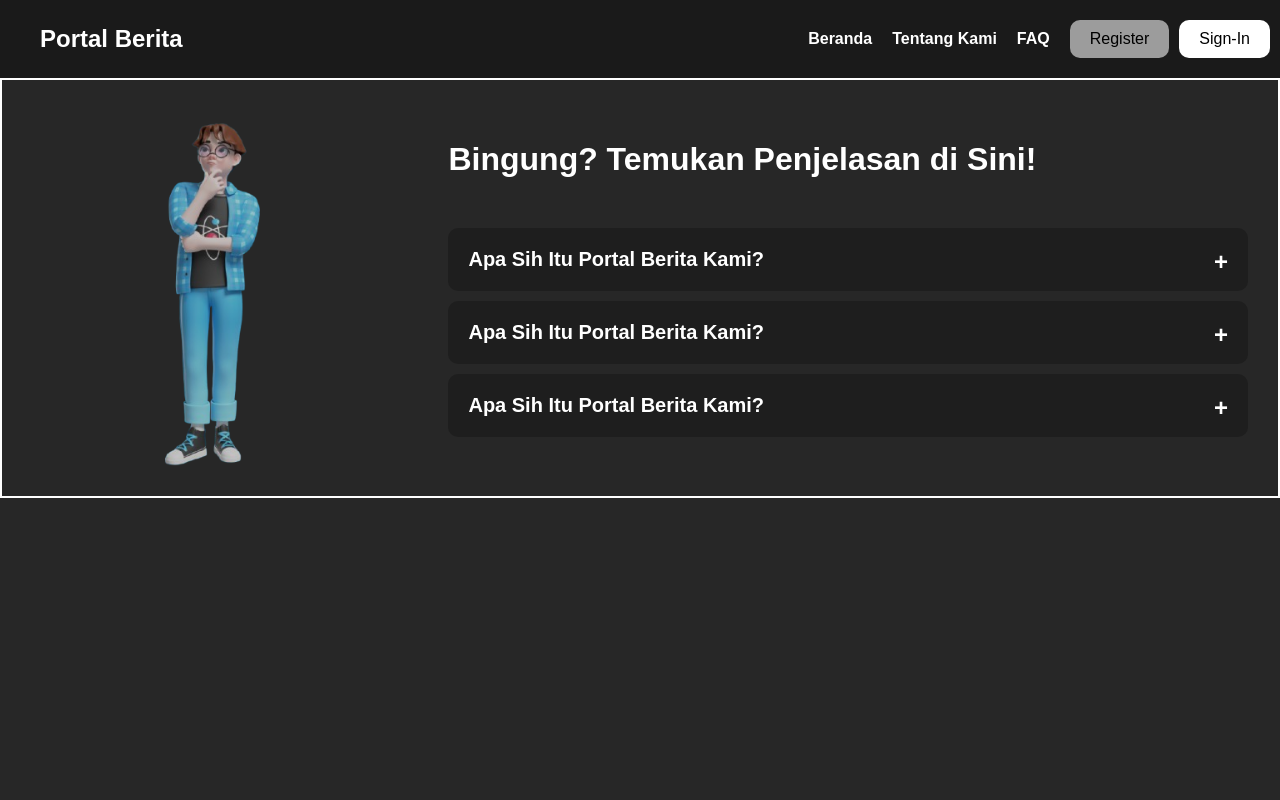
After one commit to imAbizars/portalberita_kelompok1, a PHP site: page /faq.php in a window 1280 px wide. The commit adds this page. Run offline with PHP 8.4, Linux system fonts and the light colour scheme.

```diff
--- a/dashboard.php
+++ b/dashboard.php
@@ -58,5 +58,9 @@ $judul_halaman = $page_titles[$page] ?? 'Dashboard';
         <?php include $page . '.php'; ?>
     </main>
   </div>
+  <script src="https://cdn.ckeditor.com/4.21.0/standard/ckeditor.js"></script>
+<script>
+  CKEDITOR.replace('editor');
+</script>
 </body>
 </html>
--- /dev/null
+++ b/faq.php
@@ -0,0 +1,54 @@
+<html lang="en">
+<head>
+    <meta charset="UTF-8">
+    <meta name="viewport" content="width=device-width, initial-scale=1.0">
+    <title>FAQ</title>
+    <link rel="stylesheet" href="main.css">
+</head>
+<body>
+    <?php include "navbar.php";?>
+    <main class="faq">
+    <div class="faq-img">
+        <img src="./assets//images/faq.jpg" alt="">
+    </div>
+        <div class="faq-container">
+            <h1>Bingung? Temukan Penjelasan di Sini!</h1>
+            <div class="faq-item">
+                <div class="faq-question">
+                    Apa Sih Itu Portal Berita Kami?
+                </div>
+                <div class="faq-answer">
+                    <li>Portal Berita Kami adalah situs yang menyediakan informasi aktual dan terpercaya dari berbagai kategori seperti nasional, teknologi, ekonomi, hiburan, dan lainnya.</li>
+                </div>
+            </div>
+            <div class="faq-item">
+                <div class="faq-question">
+                    Apa Sih Itu Portal Berita Kami?
+                </div>
+                <div class="faq-answer">
+                    <li>Portal Berita Kami adalah situs yang menyediakan informasi aktual dan terpercaya dari berbagai kategori seperti nasional, teknologi, ekonomi, hiburan, dan lainnya.</li>
+                </div>
+            </div>
+            <div class="faq-item">
+                <div class="faq-question">
+                    Apa Sih Itu Portal Berita Kami?
+                </div>
+                <div class="faq-answer">
+                    <li>Portal Berita Kami adalah situs yang menyediakan informasi aktual dan terpercaya dari berbagai kategori seperti nasional, teknologi, ekonomi, hiburan, dan lainnya.</li>
+                </div>
+            </div>
+        </div>
+
+    </main>
+    <script>
+    const faqItems = document.querySelectorAll('.faq-item');
+
+    faqItems.forEach(item => {
+      const question = item.querySelector('.faq-question');
+      question.addEventListener('click', () => {
+        item.classList.toggle('active');
+      });
+    });
+  </script>
+</body>
+</html>
--- a/main.css
+++ b/main.css
@@ -1,3 +1,4 @@
+@import url('https://fonts.googleapis.com/css2?family=Roboto:ital,wght@0,100..900;1,100..900&display=swap');
 body {
   margin: 0;
   font-family: Arial, sans-serif;
@@ -9,7 +10,7 @@ nav {
   top: 0;
   display: flex;
   align-items: center;
-  background-color: #000000;
+  background-color: #1a1a1a;
   padding: 20px 10px 20px 40px;
   position: sticky;
   z-index: 999;
@@ -340,33 +371,103 @@ nav .register:hover{
     background-color: rgb(56, 56, 56);
     padding: 20px 30px 20px 30px;
 }
-.team-grid {
-    display: grid;
-    grid-template-columns: repeat(4, 1fr); /* 4 kolom */
-    gap: 20px;
-    margin-top: 20px;
+
+.team-scroll {
+  display: flex;
+  gap: 20px;
+  overflow-x: auto;
+  padding: 20px 0;
+  margin: 30px auto;
+  scroll-behavior: smooth;
+  -webkit-overflow-scrolling: touch;
+}
+.team-scroll p{
+  font-style: italic;
+}
+.team-scroll::-webkit-scrollbar {
+  display: none; /* Sembunyikan scrollbar */
 }
 
 .team-box {
-    background-color: #f4f4f4;
-    border-radius: 10px;
-    overflow: hidden;
-    box-shadow: 0 4px 6px rgba(0,0,0,0.1);
-    text-align: center;
-    padding: 0;
+  min-width: 250px;
+  min-width: 250px;
+  flex-shrink: 0;
+  background-color: #545454;
+  padding: 10px;
+  text-align: center;
+  border-radius: 10px;
+  color: white;
+
 }
 
 .team-box img {
-    width: 100%;
-    height: 200px;
-    object-fit: cover;
-    display: block;
+  width: 120px;
+  height: 120px;
+  object-fit: cover;
+  border-radius: 50%;
+  margin-bottom: 10px;
+}
+.team-scroll {
+  user-select: none; /* cegah seleksi teks */
 }
 
-.team-box p {
-    margin: 0;
-    padding: 10px;
-    font-weight: bold;
-    background-color: white;
-    color: black;
+.team-scroll img {
+  pointer-events: none; /* cegah gambar dari ikut drag */
 }
+
+.faq{
+  border: 2px solid white;
+  color: white;
+  display: flex;
+}
+.faq-container{
+  padding: 40px 30px 40px 30px;
+
+}
+.faq-container h1{
+  margin-bottom: 50px;
+}
+.faq-item{
+  margin-bottom: 10px;
+  max-width: 60rem;
+}
+.faq-question{
+  font-weight: bold;
+  font-size: 20px;
+  position: relative;
+  padding: 20px;
+  border-radius: 10px;
+  background-color: rgb(30, 30, 30);
+}
+.faq-answer {
+  max-height: 0;
+  overflow: hidden;
+  transition: max-height 0.4s ease;
+  background-color: #343434;
+  padding: 0 20px;
+  transition: 0.3s ease-in-out;
+  margin: 0 10px 0 10px;
+}
+.faq-answer li{
+
+}
+.faq-question::after {
+    content: '+';
+    position: absolute;
+    right: 20px;
+    transition: transform 0.3s ease;
+    font-size: 24px;
+}
+ .faq-item.active .faq-question::after {
+      transform: rotate(50deg);
+}
+.faq-item.active .faq-answer {
+      max-height: 300px; /* cukup besar untuk konten */
+      padding: 20px;
+}
+.faq-img img {
+  width: 100%;
+  max-width: 600px;
+  display: block;
+  filter: brightness(80%);
+}
--- a/tambahberita.php
+++ b/tambahberita.php
@@ -6,7 +6,7 @@
       <input type="text" name="title" required><br><br>
 
       <label>Isi Berita:</label><br>
-      <textarea name="content" rows="5" cols="50" required></textarea><br><br>
+      <textarea name="content" id="editor" rows="10" cols="80" required></textarea><br><br>
 
       <label>Kategori:</label><br>
       <?php
```
Also changed, not shown: other parts of main.css (+31 -1 lines), detail.php (added, +51 -0 lines), tentangkami.php (+68 -41 lines), assets/images/faq.jpg (added), assets/team/team1.jpg (added), assets/team/team2.jpg (added), assets/team/team3.jpg (added), assets/team/team4.jpg (added), assets/team/team5.jpg (added), images/antony.jpg (deleted), images/berita1.jpg (deleted), images/bola.jpg (deleted), images/coretax.jpeg (deleted), images/psg_3644905416537813941.jpg (added).
